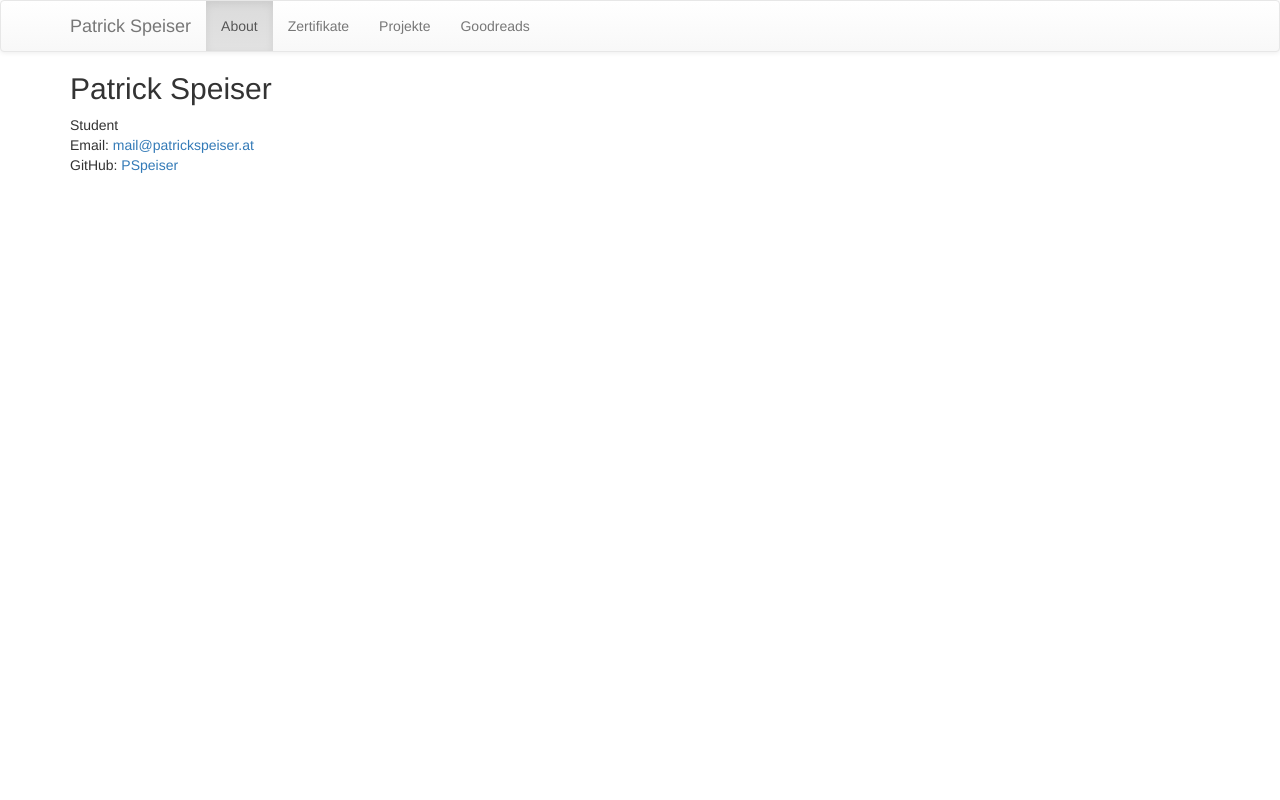
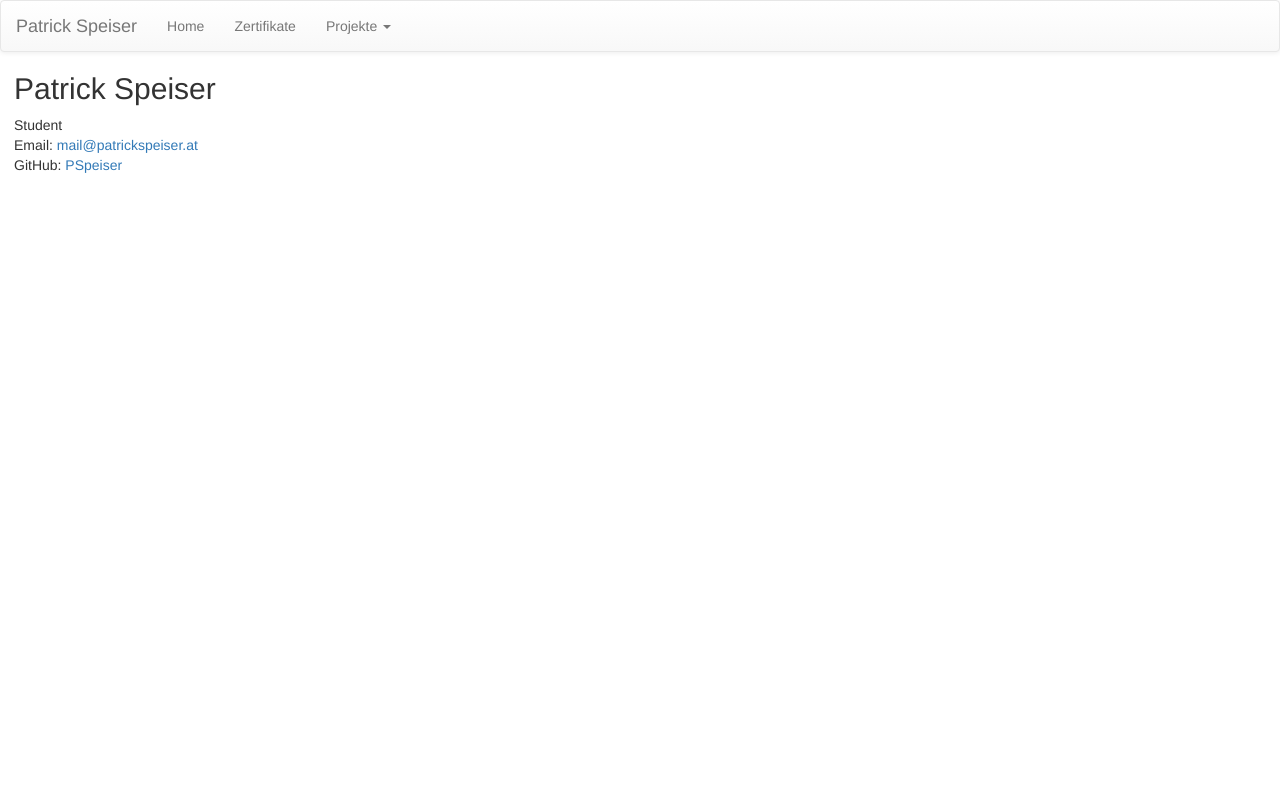
Before and after one commit to PSpeiser/patrickspeiser_at_old, a Django app: page / in a window 1280 px wide. Run offline with Django 3.2, Linux system fonts and the light colour scheme; parts of the project's set-up code (start-up, migrations or seed data) failed here and were passed over; some libraries are stand-ins or nearby versions.

Commit message:
Use the same header for all pages

```diff
--- a/Homepage/homepage.py
+++ b/Homepage/homepage.py
@@ -3,3 +3,6 @@ from django.shortcuts import render
 
 def home(request):
     return render(request, "home.html")
+
+def certificates(request):
+    return render(request,'certificates.html')
--- a/templates/header.html
+++ b/templates/header.html
@@ -21,16 +21,23 @@
                 <span class="icon-bar"></span>
                 <span class="icon-bar"></span>
             </button>
-            <a class="navbar-brand" href="#">Projekte</a>
+            <a class="navbar-brand" href="#">Patrick Speiser</a>
         </div>
 
         <!-- Collect the nav links, forms, and other content for toggling -->
         <div class="collapse navbar-collapse" id="bs-example-navbar-collapse-1">
             <ul class="nav navbar-nav">
-                <li><a href="{% url 'games' %}">Spiele Release Liste</a></li>
-                <li><a href="{% url 'booksearcher_home' %}">Buchempfehler</a></li>
-                <li><a href="{% url 'tweetrss_home' %}">TweetRSS</a></li>
+                <li><a href="{% url 'home' %}">Home</a></li>
+                <li><a href="{% url 'certificates' %}">Zertifikate</a></li>
+                <li class="dropdown">
+                    <a href="#" class="dropdown-toggle" data-toggle="dropdown">Projekte <b class="caret"></b></a>
+                    <ul class="dropdown-menu">
+                        <li><a href="{% url 'games' %}">Spiele Release Liste</a></li>
+                        <li><a href="{% url 'booksearcher_home' %}">Buchempfehler</a></li>
+                        <li><a href="{% url 'tweetrss_home' %}">TweetRSS</a></li>
 
+                    </ul>
+                </li>
             </ul>
         </div>
         <!-- /.navbar-collapse -->
--- a/templates/home.html
+++ b/templates/home.html
@@ -11,34 +11,10 @@
 
     <title>Patrick Speiser</title>
 
-    <!-- jQuery (necessary for Bootstrap's JavaScript plugins) -->
-    <script src="https://ajax.googleapis.com/ajax/libs/jquery/1.11.0/jquery.min.js"></script>
-
-    <!-- Bootstrap -->
-    <script src="//netdna.bootstrapcdn.com/bootstrap/3.1.1/js/bootstrap.min.js"></script>
-
-    <!-- Latest compiled and minified CSS -->
-    <link rel="stylesheet" href="//netdna.bootstrapcdn.com/bootstrap/3.1.1/css/bootstrap.min.css">
-
-    <!-- Optional theme -->
-    <link rel="stylesheet" href="//netdna.bootstrapcdn.com/bootstrap/3.1.1/css/bootstrap-theme.min.css">
-
+    {% include 'header.html' %}
     <style>
-        #content {
-            padding-left: 5em;
-        }
-
-        html, body, iframe {
-            margin: 0;
-            padding: 0;
-            height: 100%;
-        }
-
-        iframe {
-            position: fixed;
-            display: block;
-            width: 100%;
-            border: none;
+    #content{
+        margin-left:1em;
     }
     </style>
 
@@ -46,100 +22,13 @@
 
 <body>
 
-<div class="navbar navbar-default" id="navigation">
-    <div class="container">
-        <div class="navbar-header">
-            <button type="button" class="navbar-toggle" data-toggle="collapse" data-target=".navbar-collapse">
-                <span class="sr-only">Toggle navigation</span>
-                <span class="icon-bar"></span>
-                <span class="icon-bar"></span>
-                <span class="icon-bar"></span>
-                <span class="icon-bar"></span>
-            </button>
-            <div class="navbar-brand">Patrick Speiser</div>
-        </div>
-        <div class="navbar-collapse collapse">
-            <ul class="nav navbar-nav">
-                <li class="active"><a href="#about">About</a></li>
-                <li><a href="#certificates">Zertifikate</a></li>
-                <li><a href="#projects">Projekte</a></li>
-                <li><a href="#goodreads">Goodreads</a></li>
-            </ul>
-        </div>
-    </div>
-</div>
 
-<div id='content' class="tab-content">
-    <div class="tab-pane active" id="about">
-        <p>
-
+<div id="content">
     <h2>Patrick Speiser</h2>
 
     <div>Student</div>
     <div>Email: <a href="mailto:mail@patrickspeiser.at">mail@patrickspeiser.at</a></div>
     <div>GitHub: <a href="https://github.com/PSpeiser/">PSpeiser</a></div>
-        </p>
 </div>
-
-    <div class="tab-pane" id="certificates">
-
-        <h1>Udacity</h1>
-
-        <div class="list-group">
-            <a href="static/pdf/CS101.pdf" target="_blank" class="list-group-item">Introduction To Computer Science
-                Building A Search Engine (CS101)</a>
-            <a href="static/pdf/CS212.pdf" target="_blank" class="list-group-item">Design of Computer Programs
-                Programming
-                Principles
-                (CS212)</a>
-            <a href="static/pdf/CS215.pdf" target="_blank" class="list-group-item">Algorithms
-                Crunching Social Networks (CS 215)</a>
-            <a href="static/pdf/CS253.pdf" target="_blank" class="list-group-item">Web Application Engineering:
-                How to Build a Blog (CS253)</a>
-            <a href="static/pdf/CS258.pdf" target="_blank" class="list-group-item">Software Testing
-                How to Make Software Fail (CS258)</a>
-            <a href="static/pdf/CS262.pdf" target="_blank" class="list-group-item">Programming Languages
-                Building a Web Browser (CS262)</a>
-        </div>
-
-        <h1>Coursera</h1>
-
-        <div class="list-group">
-            <a href="static/pdf/AlgoClass.pdf" target="_blank" class="list-group-item">Algorithms: Design and
-                Analysis, Part I</a>
-            <a href="static/pdf/Coursera interactivepython 2013.pdf" target="_blank" class="list-group-item">An
-                Introduction
-                to Interactive
-                Programming in Python</a>
-            <a href="static/pdf/Game Theory Class.pdf" target="_blank" class="list-group-item">Game Theory</a>
-        </div>
-
-        <h1>Various</h1>
-
-        <div class="list-group">
-            <a href="static/pdf/aiclass.pdf" target="_blank" class="list-group-item">Introduction To Artificial
-                Intelligence</a>
-            <a href="static/pdf/mlclass.pdf" target="_blank" class="list-group-item">Introduction to Machine
-                Learning</a>
-        </div>
-    </div>
-    <div class="tab-pane" id="goodreads">
-        <iframe src="https://www.goodreads.com/user/show/3289487-patrick"></iframe>
-    </div>
-    <div class="tab-pane" id="projects">
-        <div class="list-group">
-            <a href="{% url 'games' %}" target="_blank" class="list-group-item">Spiele Release Liste</a>
-            <a href="{% url 'booksearcher_home' %}" target="_blank" class="list-group-item">Buchempfehler</a>
-            <a href="{% url 'tweetrss_home' %}" target="_blank" class="list-group-item">TweetRSS</a>
-        </div>
-    </div>
-</div>
-<script>
-    $('#navigation a').click(function (e) {
-        e.preventDefault()
-        $(this).tab('show')
-    })
-
-</script>
 </body>
 </html>
--- a/urls.py
+++ b/urls.py
@@ -16,6 +16,7 @@ urlpatterns = patterns('',
     # url(r'^admin/', include(admin.site.urls)),
     url(r'^games','Games.games.games',name='games'),
     url(r'^$', 'Homepage.homepage.home', name='home'),
+    url(r'^certificates','Homepage.homepage.certificates',name='certificates'),
     url(r'^robots.txt$','Robots.robots.robots',name='robots.txt'),
     url(r'^books/',include('BookSearcher.urls')),
     url(r'^tweetrss/',include('tweetrss.urls')),
```
Also changed, not shown: templates/books.html (+13 -5 lines), templates/certificates.html (added, +55 -0 lines), templates/tweetrss.html (+7 -1 lines). Lines whose indentation alone changed are shown as unchanged.
